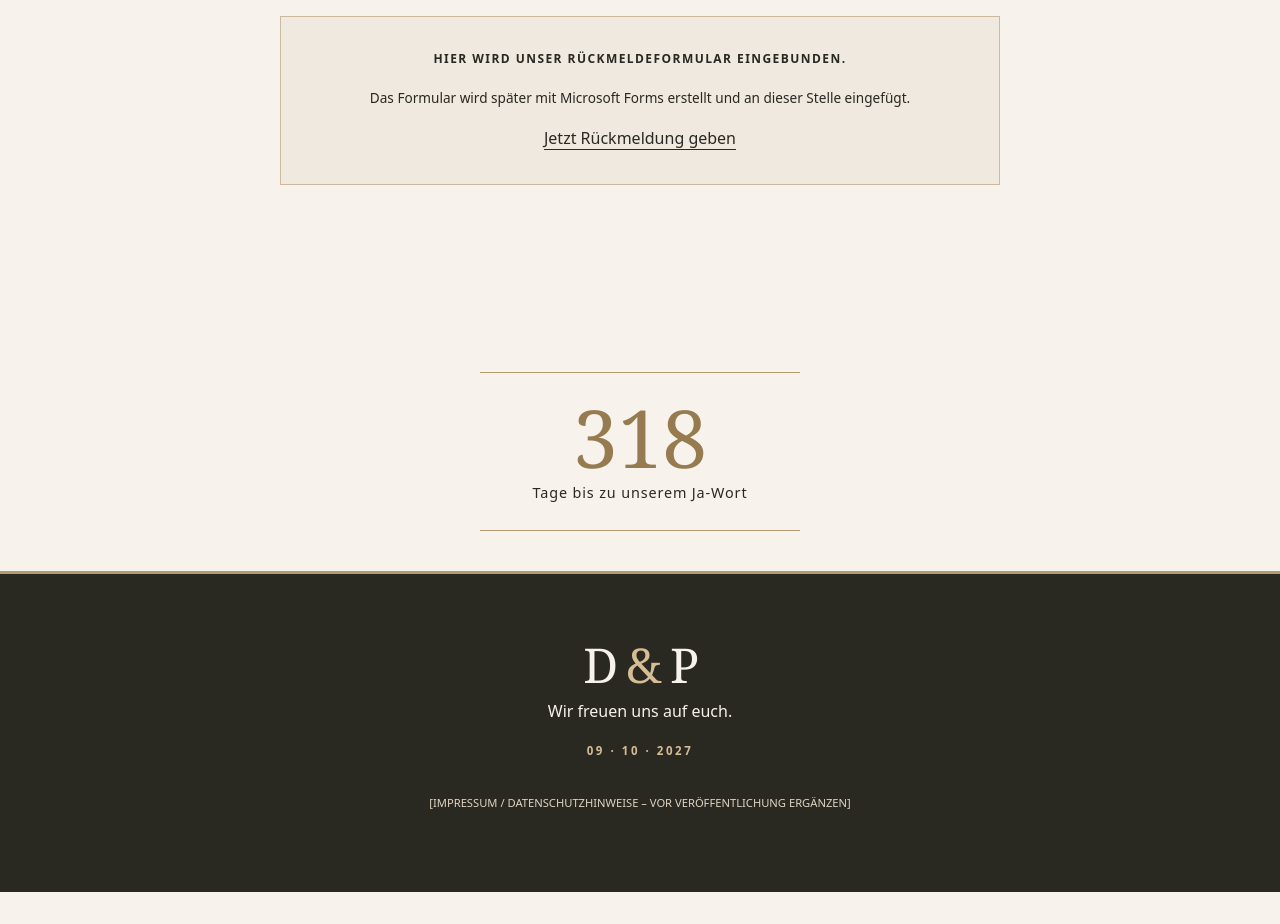
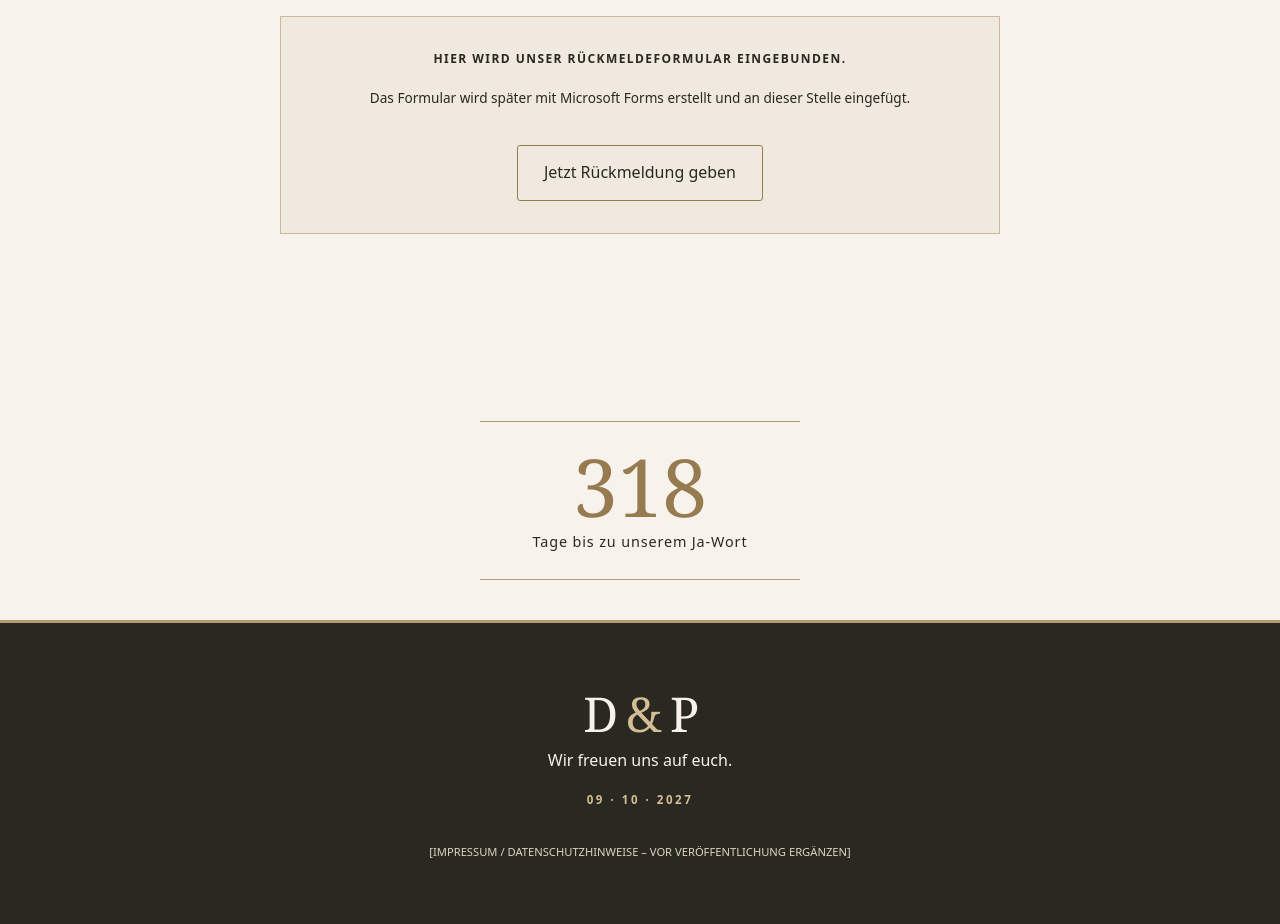
Before and after one commit to forever-de-pa/denise-und-paul, a plain HTML site: page index.html in a window 1280 px wide. Shown: the part 3280-4204 px from the top of the page. Before the commit the page ends 4172 px from the top, so only its background shows below. Drawn offline with Linux system fonts and the light colour scheme.

Commit message:
Update style.css
Button für das Rückmeldeformular designed

```diff
--- a/style.css
+++ b/style.css
@@ -46,3 +46,26 @@
   color: #292821;
   text-align: center;
 }
+/* Goldener Button zur Rückmeldung */
+.rsvp-button {
+  display: inline-block;
+  margin-top: 1.25rem;
+  padding: 0.85rem 1.6rem;
+  border: 1px solid var(--gold-dunkel, #967b50);
+  border-radius: 3px;
+  background: transparent;
+  color: #292821;
+  font: inherit;
+  text-decoration: none;
+  transition: background-color 0.2s ease;
+}
+
+.rsvp-button:hover,
+.rsvp-button:focus-visible {
+  background-color: var(--champagner, #ede4d7);
+}
+
+.rsvp-button:focus-visible {
+  outline: 2px solid var(--gold-dunkel, #967b50);
+  outline-offset: 3px;
+}
```
